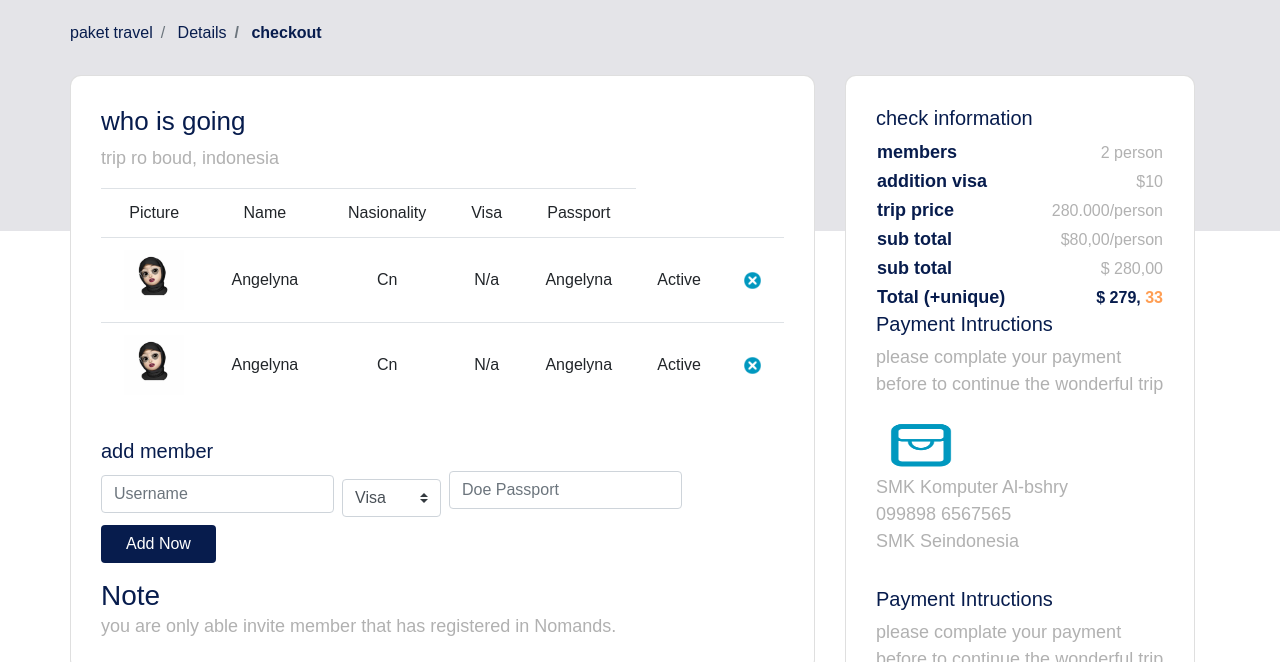
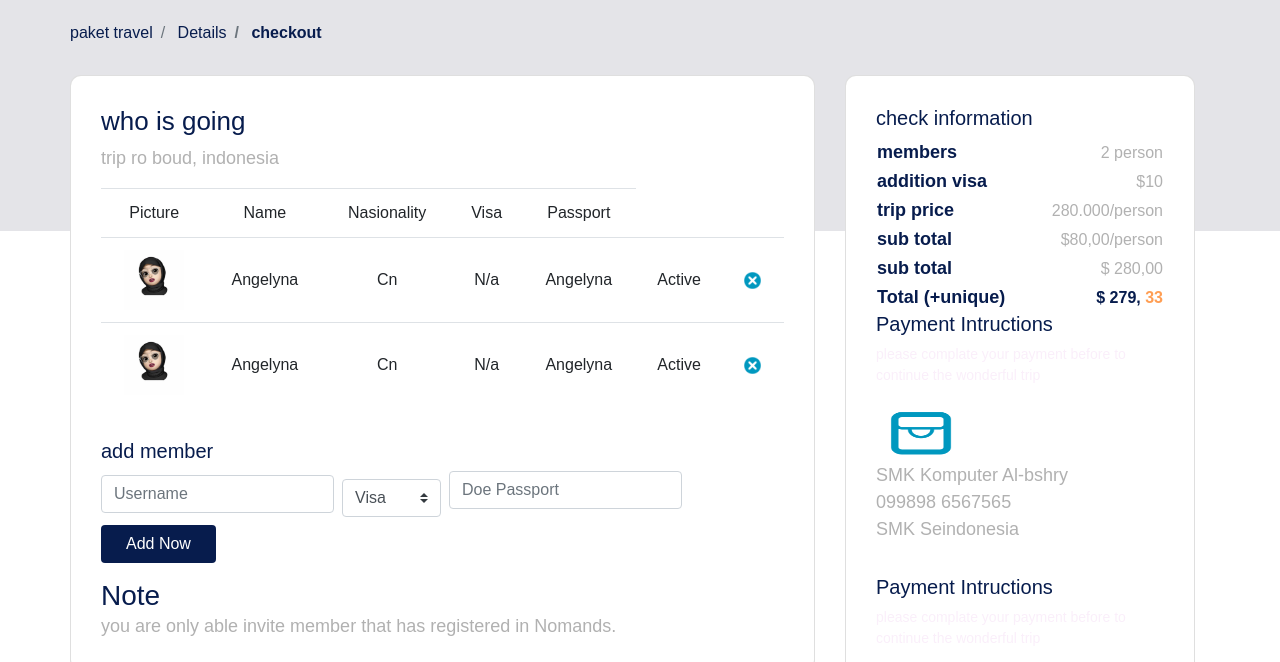
Before and after one commit to angelynafaa/FRONTEND_BWA, a plain HTML site: page checkout.html in a window 1280 px wide. Shown: the part 75-737 px from the top of the page. Drawn offline with nearby package versions, Linux system fonts and the light colour scheme; a web font is replaced by a local one.

Commit message:
styling instruction

```diff
--- a/frontend/style/utama.scss
+++ b/frontend/style/utama.scss
@@ -417,6 +417,15 @@ header{
             }
         }
    }
+
+   .payment-instructions{
+       font-weight: 300;
+       font-size: 14px;
+       color: #b1b1;
+
+
+    }
+
    .member-img{
        width: 40px;
        height: 40px;
```
Also changed, not shown: frontend/style/utama.css, 1 other file.
